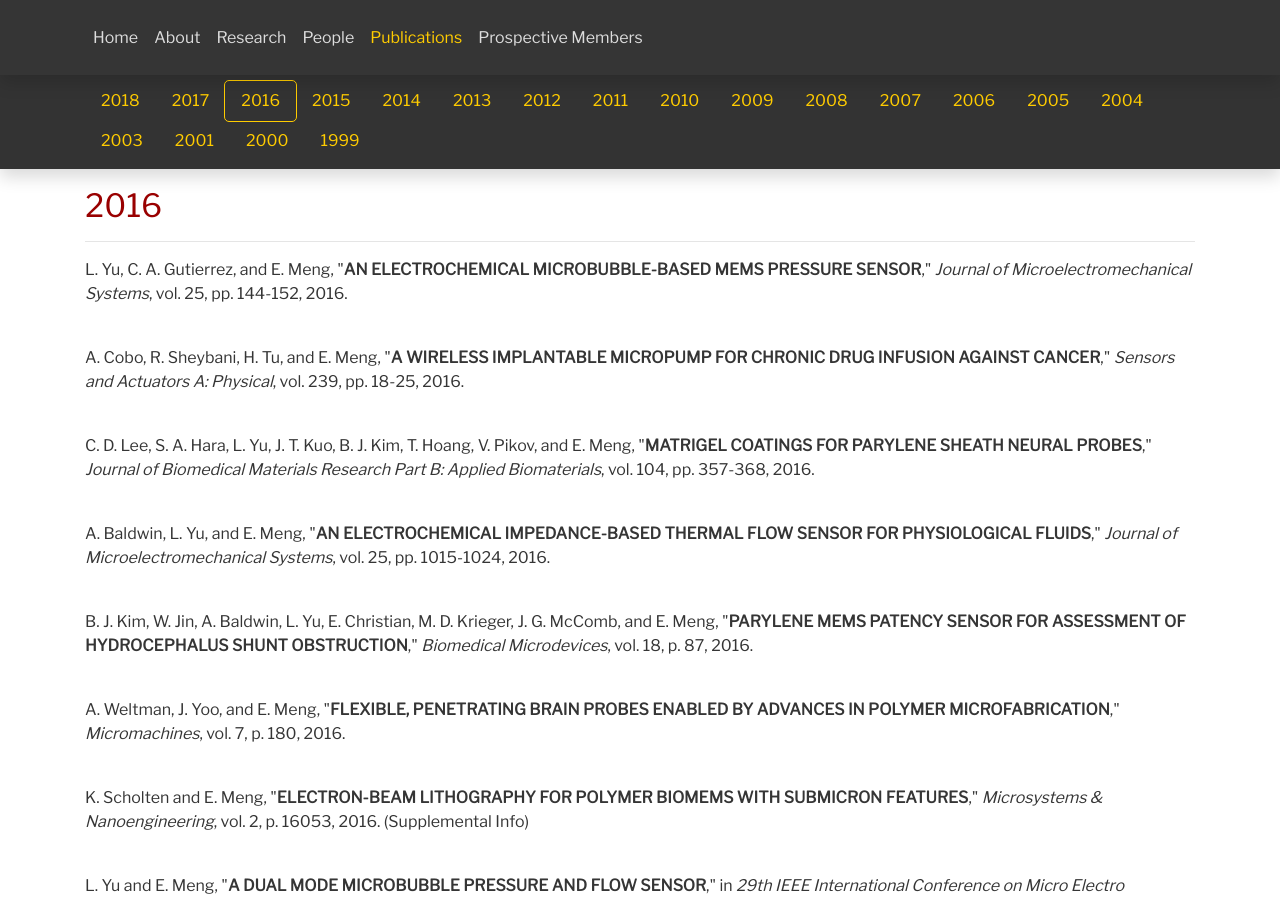
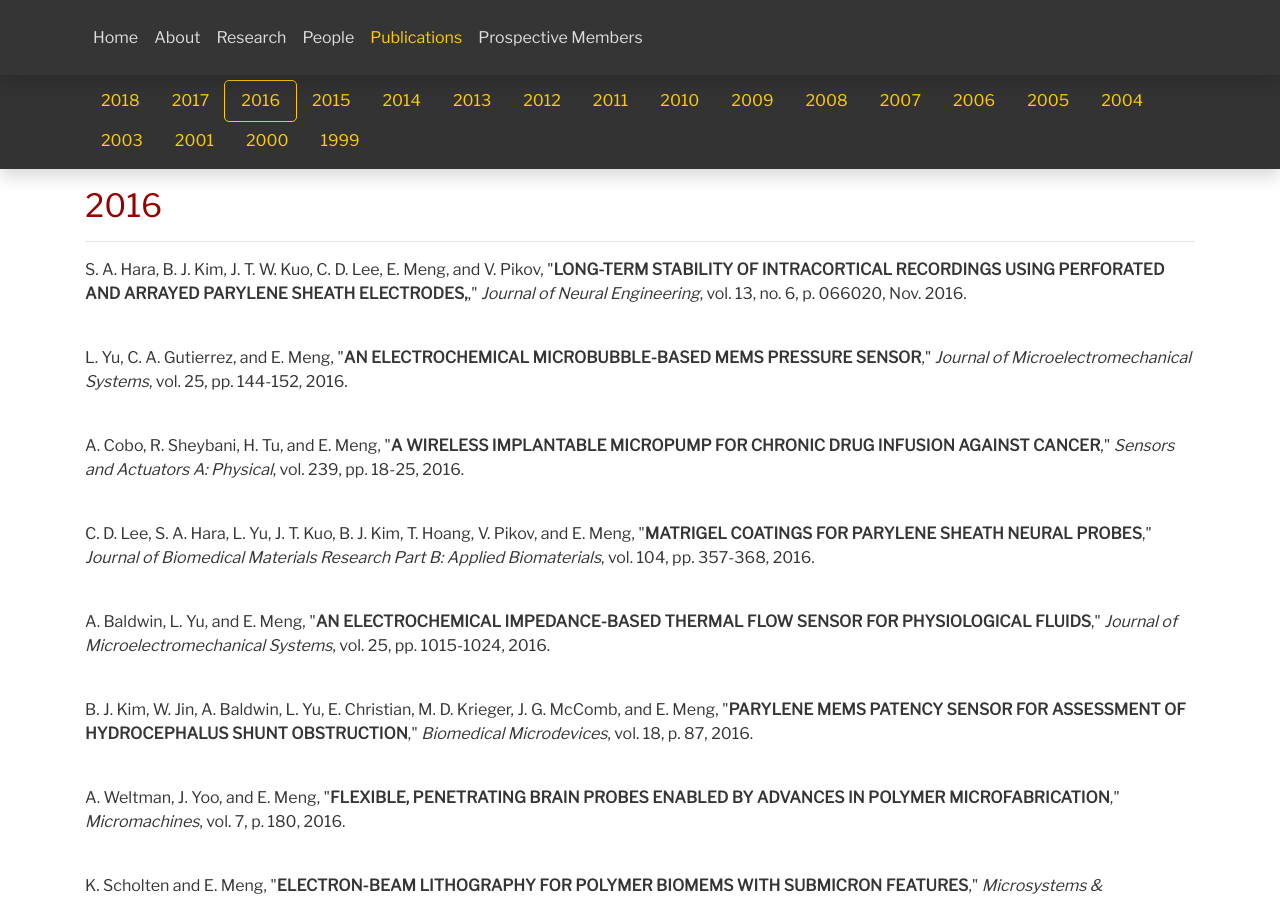
Before and after one commit to uscbiomems/uscbiomems.github.io, a Jekyll site: the page built from publications.html, in a window 1280 px wide and 900 px high, scrolled down 1495 px. Built offline with Jekyll 4.4.1, drawn with Linux system fonts in a browser that asks for light colours.

Commit message:
added 2016 JNE paper that was missed

```diff
--- a/_includes/publication-list.html
+++ b/_includes/publication-list.html
@@ -37,6 +37,8 @@
 		<section id="y2016">
 			<h2>2016</h2>
 				<hr>
+				<p><a href="/publications/2016/2016_JNE_long-term_intracortical.pdf" target="_blank">S. A. Hara, B. J. Kim, J. T. W. Kuo, C. D. Lee, E. Meng, and V. Pikov, "<b>LONG-TERM STABILITY OF INTRACORTICAL RECORDINGS USING PERFORATED AND ARRAYED PARYLENE SHEATH ELECTRODES,</b>," <i>Journal of Neural Engineering</i>, vol. 13, no. 6, p. 066020, Nov. 2016.</a></p>
+				<br>
 				<p><a href="/publications/2016/2016_JMEMS_microbubble.pdf" target="_blank">L. Yu, C. A. Gutierrez, and E. Meng, "<b>AN ELECTROCHEMICAL MICROBUBBLE-BASED MEMS PRESSURE SENSOR</b>," <i>Journal of Microelectromechanical Systems</i>, vol. 25, pp. 144-152, 2016.</a></p>
 				<br>
 				<p><a href="/publications/2016/2016_SNA_wireless_micropump.pdf" target="_blank">A. Cobo, R. Sheybani, H. Tu, and E. Meng, "<b>A WIRELESS IMPLANTABLE MICROPUMP FOR CHRONIC DRUG INFUSION AGAINST CANCER</b>," <i>Sensors and Actuators A: Physical</i>, vol. 239, pp. 18-25, 2016.</a></p>
```
Also changed, not shown: 1 other file.
